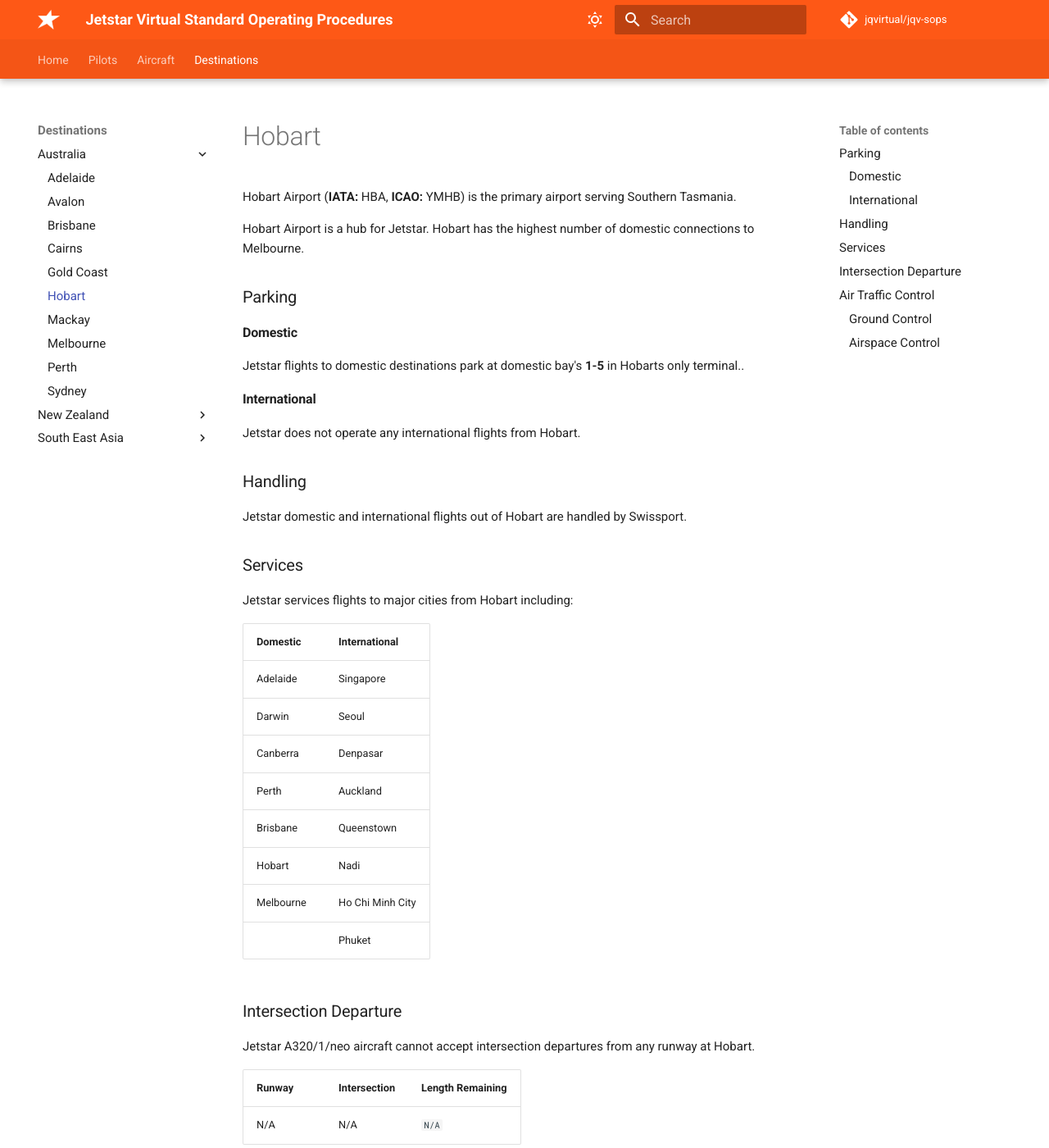
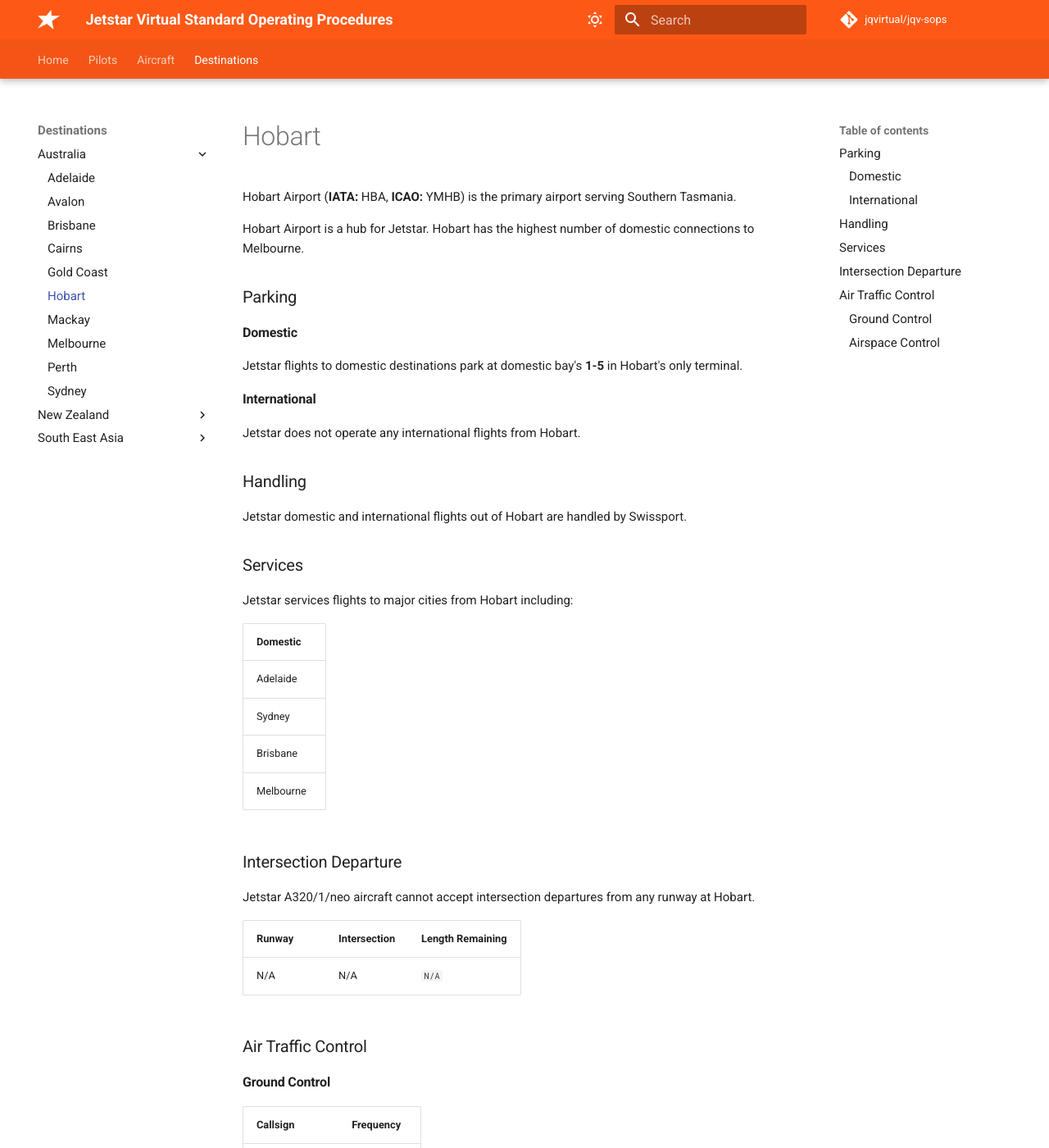
Before and after one commit to jqvirtual/jqv-sops, an MkDocs documentation site: the page built from docs/destinations/Australia/hobart.md, in a window 1280 px wide and 1400 px high. Shown: the whole window at 82% size. Built offline with MkDocs 1.6.1 and Material for MkDocs 9.7.7, drawn with Linux system fonts in a browser that asks for light colours; comment, search, counter and statistics services are not loaded.

Commit message:
Fix typos & destinations in hobart.md

```diff
--- a/docs/destinations/Australia/hobart.md
+++ b/docs/destinations/Australia/hobart.md
@@ -6,7 +6,7 @@ Hobart Airport is a hub for Jetstar. Hobart has the highest number of domestic c
 ### Parking
 
 #### Domestic
-Jetstar flights to domestic destinations park at domestic bay's **1-5** in Hobarts only terminal..
+Jetstar flights to domestic destinations park at domestic bay's **1-5** in Hobart's only terminal.
 
 #### International
 Jetstar does not operate any international flights from Hobart.
@@ -17,16 +17,12 @@ Jetstar domestic and international flights out of Hobart are handled by Swisspor
 ### Services
 Jetstar services flights to major cities from Hobart including:
 
-| Domestic | International |
-| -------- | ------- |
-| Adelaide | Singapore |
-| Darwin   | Seoul  |
-| Canberra | Denpasar |
-| Perth    | Auckland |
-| Brisbane | Queenstown |
-| Hobart   | Nadi |
-| Melbourne         | Ho Chi Minh City |
-|          | Phuket |
+| Domestic |
+| -------- |
+| Adelaide |
+| Sydney   |
+| Brisbane |
+| Melbourne |
 
 ### Intersection Departure
 Jetstar A320/1/neo aircraft cannot accept intersection departures from any runway at Hobart.
```
